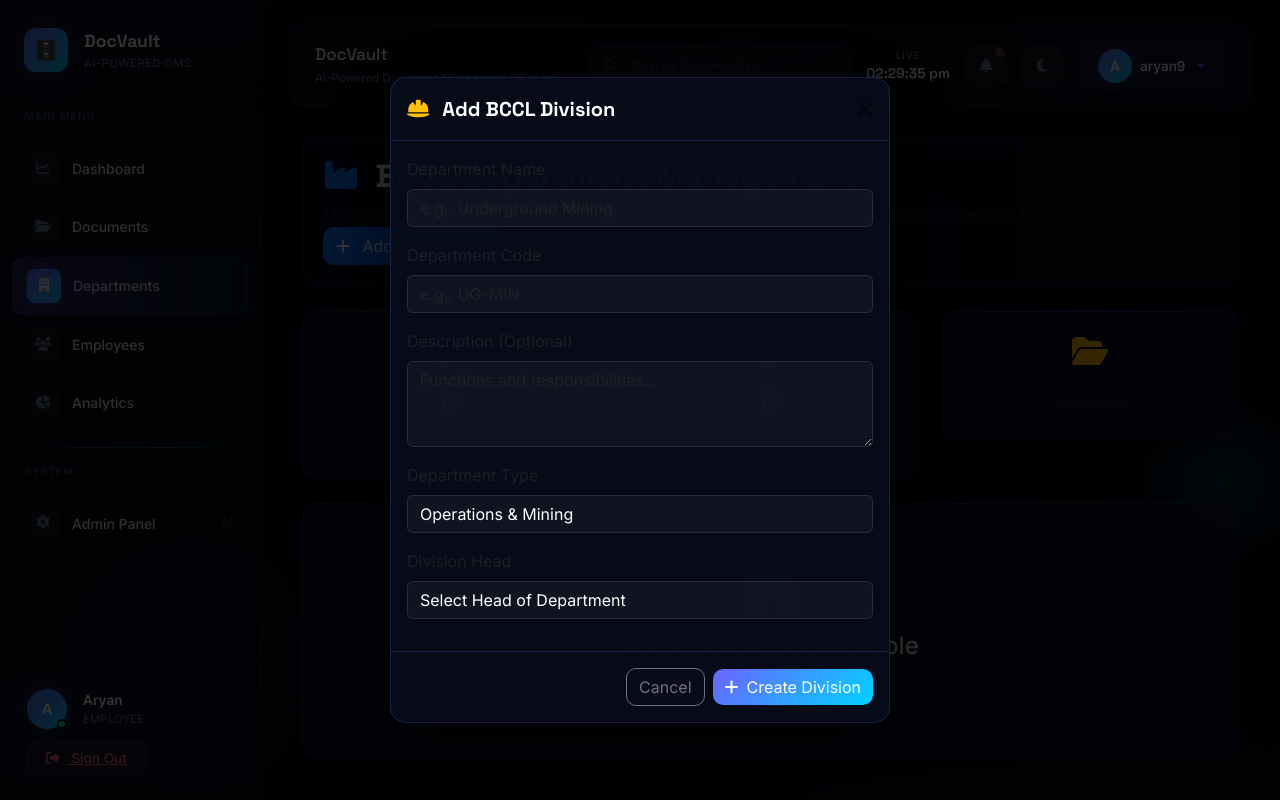
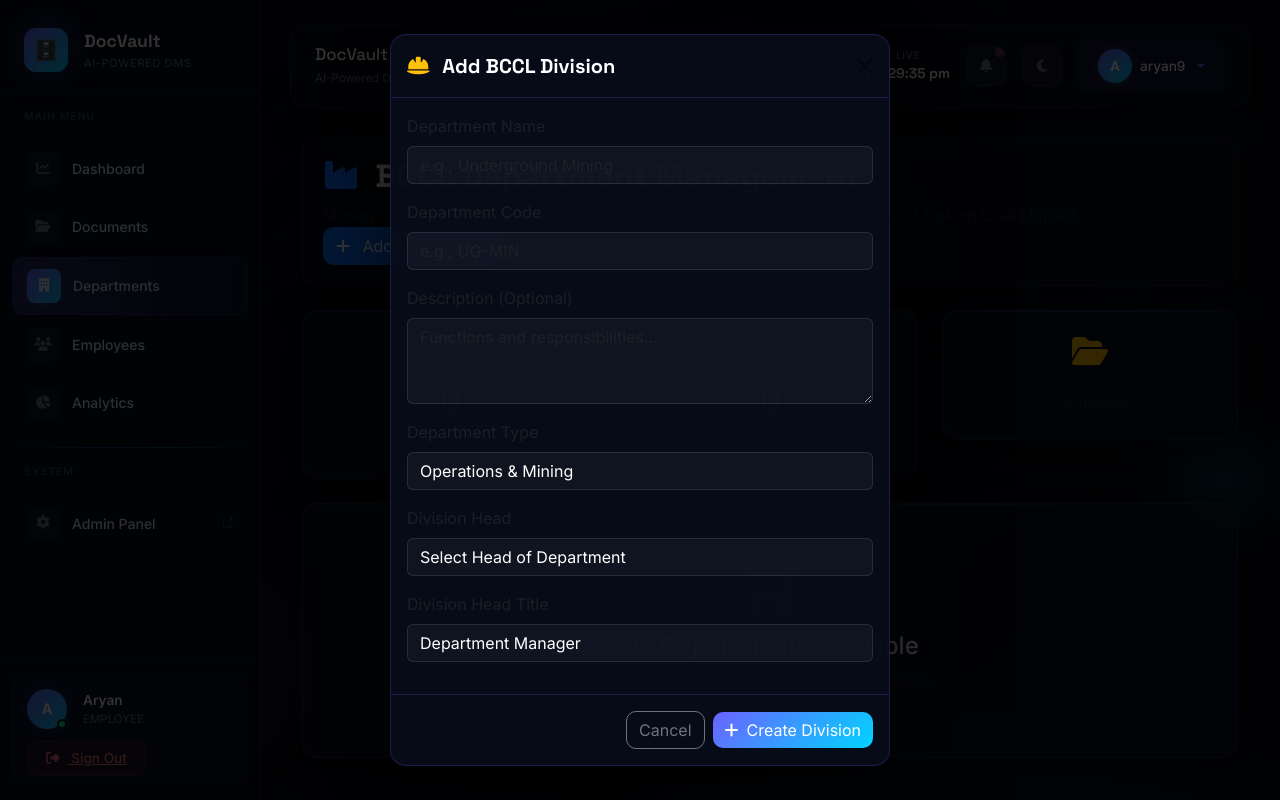
Before and after one commit to aryandps06-droid/DocVault, a Django app: page /departments/ in a window 1280 px wide, after a click on "Add Department". Run offline with Django 5.2, Linux system fonts and the light colour scheme; a user stored in the database is signed in; data comes from the database, SQL or seed files in the repository; both versions use the stored data as it was after the commit; data that the repository does not hold is empty.

Commit message:
Feature: Add Division Head Title type choices field to Department model and creation modal

```diff
--- a/departments/views.py
+++ b/departments/views.py
@@ -21,6 +21,7 @@
         description = request.POST.get('description')
         hod_id = request.POST.get('head_of_department')
         dept_type = request.POST.get('type')
+        div_head_type = request.POST.get('division_head_type')
 
         if Department.objects.filter(code=code).exists():
             messages.error(request, f"Structural units error: Code mapping '{code}' collisions detected.")
@@ -33,7 +34,8 @@
             code=code.upper(),
             description=description,
             head_of_department=hod_user,
-            type=dept_type
+            type=dept_type,
+            division_head_type=div_head_type
         )
         messages.success(request, f"Corporate department layer organizational structure node '{name}' mounted smoothly.")
         return redirect('department_list')
--- /dev/null
+++ b/media/secure_vault_repository/test.txt
@@ -0,0 +1 @@
+DocVault safety protocol document.
--- /dev/null
+++ b/scratch/test_upload.txt
@@ -0,0 +1,3 @@
+DocVault Technical Operations Standard Reference Protocol.
+Keyword: safety compliance protocol optimization infrastructure.
+This document outlines standard procedures for safety and operations metrics validation.
--- a/templates/departments/list.html
+++ b/templates/departments/list.html
@@ -214,7 +214,7 @@
 
             {% if dept.head_of_department %}
 
-                {{ dept.head_of_department.username }}
+                {{ dept.head_of_department.username }} <small class="text-info d-block mt-1">({{ dept.get_division_head_type_display }})</small>
 
             {% else %}
 
@@ -318,6 +318,17 @@
                             {% for user in users %}
                             <option value="{{ user.id }}" style="color:#000;">{{ user.username }}</option>
                             {% endfor %}
+                        </select>
+                    </div>
+                    <div class="mb-3">
+                        <label class="form-label text-muted font-weight-bold">Division Head Title</label>
+                        <select name="division_head_type" class="form-select" style="background:rgba(255,255,255,.04); border:1px solid rgba(255,255,255,.1); color:#fff;" required>
+                            <option value="MANAGER" style="color:#000;">Department Manager</option>
+                            <option value="GM" style="color:#000;">General Manager (GM)</option>
+                            <option value="DIRECTOR" style="color:#000;">Project Director</option>
+                            <option value="CSO" style="color:#000;">Chief Safety Officer (CSO)</option>
+                            <option value="SUPERINTENDENT" style="color:#000;">Superintendent</option>
+                            <option value="LEAD" style="color:#000;">Operations Lead</option>
                         </select>
                     </div>
                 </div>
```
Also changed, not shown: departments/models.py (+13 -0 lines), db.sqlite3, departments/migrations/0004_department_division_head_type.py (added).
